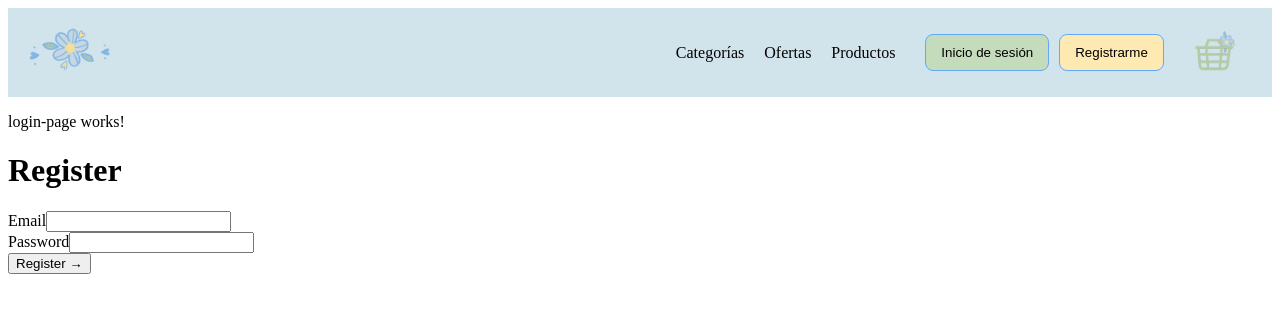
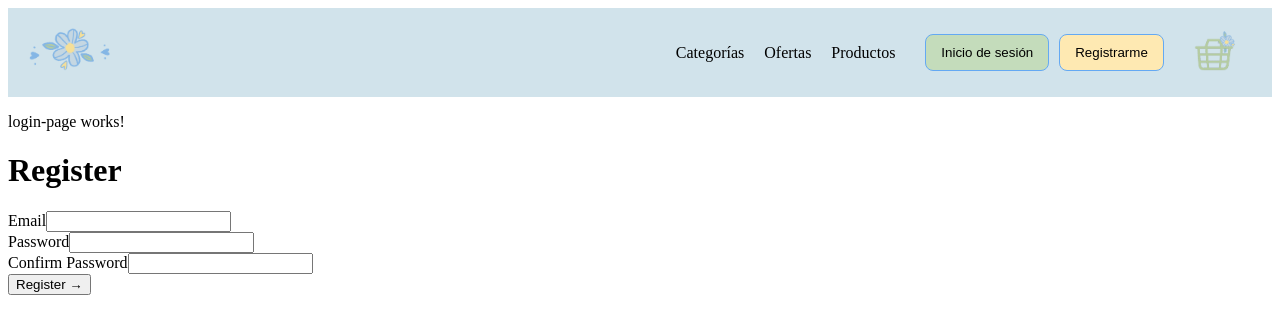
Before and after one commit to AceiteDeOliva/TPFinalMadeByMiluli, an Angular app in the folder e-commerce/: page /register in a window 1280 px wide. Shown: the top 334 px of the page. Built offline with nearby package versions, Linux system fonts and the light colour scheme.

Commit message:
Password confirmation required
Added password confirmation to register

```diff
--- a/e-commerce/db.json
+++ b/e-commerce/db.json
@@ -14,6 +14,11 @@
       "id": "7963",
       "email": "josevl@live.com",
       "password": "Letamendia1"
+    },
+    {
+      "id": "6a0c",
+      "email": "carmenleta12@gmail.com",
+      "password": "Letamendia1"
     }
   ]
 }
--- a/e-commerce/src/app/app.routes.ts
+++ b/e-commerce/src/app/app.routes.ts
@@ -15,5 +15,4 @@ export const routes: Routes = [
   {path:'register', component:RegisterComponent},
   {path:"**",redirectTo:"home"},
 
-
 ];
--- a/e-commerce/src/app/component/register-form/register-form.component.html
+++ b/e-commerce/src/app/component/register-form/register-form.component.html
@@ -21,5 +21,15 @@
       />
     </div>
 
+    <div class="form-control">
+      <label for="password2">Confirm Password</label>
+      <input
+        formControlName="password2"
+        id="password2"
+        autocomplete="new-password"
+        type="password"
+      />
+    </div>
+
     <button type="submit">Register &#8594;</button>
   </form>
--- a/e-commerce/src/app/component/register-form/register-form.component.ts
+++ b/e-commerce/src/app/component/register-form/register-form.component.ts
@@ -3,7 +3,7 @@ import { ReactiveFormsModule, FormBuilder, FormGroup, Validators } from '@angula
 import { Router } from '@angular/router';
 import { HttpClient } from '@angular/common/http';
 import { Observable, of } from 'rxjs';
-import { catchError, map, tap } from 'rxjs/operators';
+import { catchError, map, tap, switchMap } from 'rxjs/operators';
 
 @Component({
   selector: 'app-register-form',
@@ -12,8 +12,6 @@ import { catchError, map, tap } from 'rxjs/operators';
   templateUrl: './register-form.component.html',
   styleUrls: ['./register-form.component.css']
 })
-
-
 export class RegisterFormComponent {
   registerForm: FormGroup;
 
@@ -22,10 +20,10 @@ export class RegisterFormComponent {
     private router: Router,
     private http: HttpClient
   ) {
-
     this.registerForm = this.formBuilder.group({
       email: ['', [Validators.required, Validators.email]],
       password: ['', [Validators.required]],
+      password2: ['', [Validators.required]]
     });
   }
 
@@ -35,22 +33,29 @@ export class RegisterFormComponent {
       return;
     }
 
-    const { email, password } = this.registerForm.value;
+    const { email, password, password2 } = this.registerForm.value;
+
+    if (password !== password2) {
+      alert('Passwords do not match.');
+      return;
+    }
 
     this.checkUserExists(email!)
       .pipe(
-        tap((exists) => {
+        switchMap((exists) => {
           if (exists) {
             alert('User with this email already exists.');
             this.router.navigate(['/login']);
+            return of(false); // Stop further processing if user exists
           } else {
-            this.createUser(email!, password!)
-              .pipe(
+            return this.createUser(email!, password!);
+          }
+        }),
         tap((isCreated) => {
           if (isCreated) {
             alert('Registration successful!');
             this.router.navigate(['/login']);
-                  } else {
+          } else if (isCreated === false) {
             alert('Registration failed.');
           }
         }),
@@ -62,21 +67,12 @@ export class RegisterFormComponent {
       )
       .subscribe();
   }
-        }),
-        catchError((error) => {
-          console.error('Error checking if user exists', error);
-          alert('An error occurred while checking user existence.');
-          return of(false);
-        })
-      )
-      .subscribe();
-  }
 
   private checkUserExists(email: string): Observable<boolean> {
     return this.http
       .get<any[]>(`http://localhost:3000/users?email=${email}`)
       .pipe(
-        map((users) => users.length > 0) // If the array is not empty, the user exists
+        map((users) => users.length > 0)
       );
   }
 
@@ -84,7 +80,7 @@ export class RegisterFormComponent {
     return this.http
       .post<any>(`http://localhost:3000/users`, { email, password })
       .pipe(
-        map((user) => user ? true : false) // Return true if the user was created successfully
+        map((user) => !!user)
       );
   }
 }
```
Lines whose indentation alone changed are shown as unchanged.
